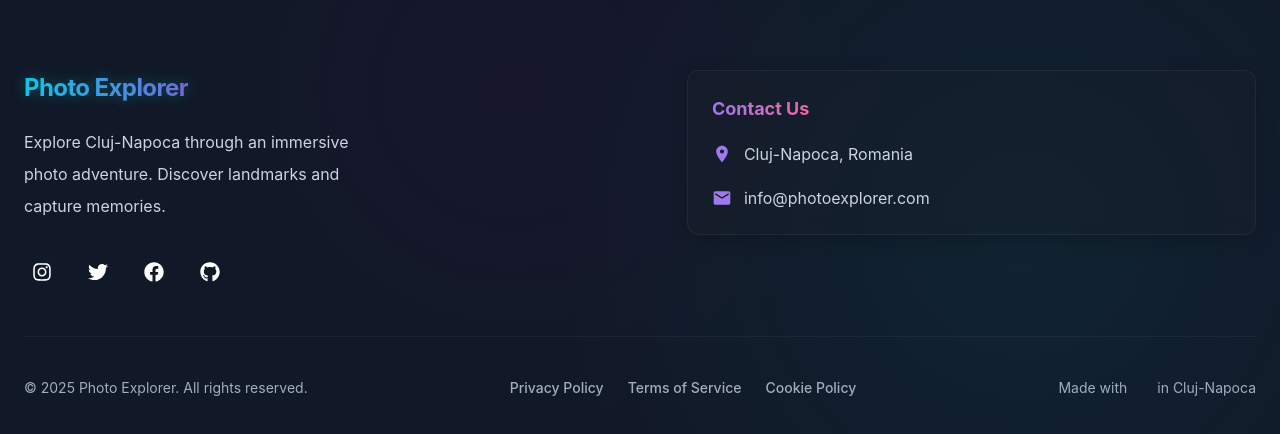
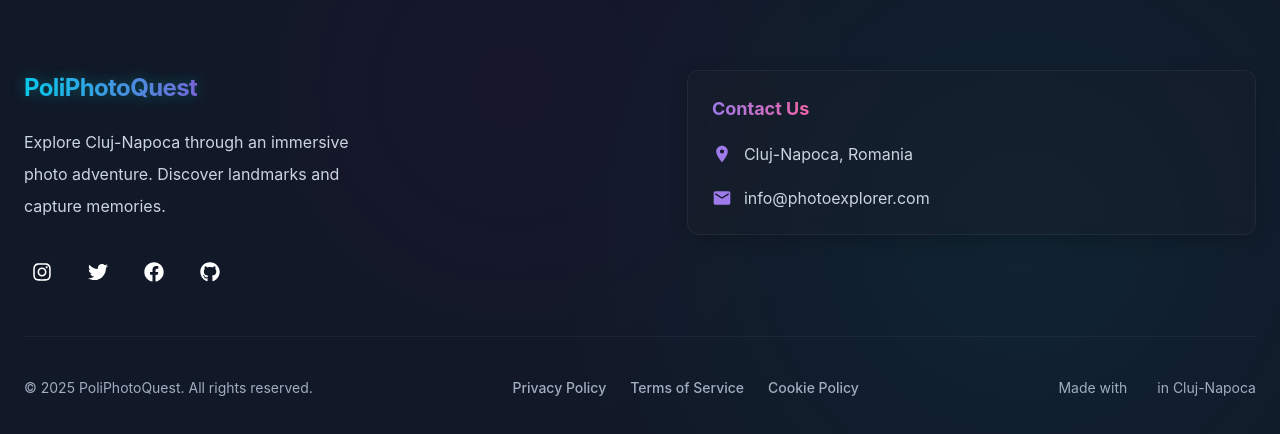
Before and after one commit to IonutzHerbil/bitstone-contest, a React (Create React App) app: page / in a window 1280 px wide. Shown: the part 1157-1591 px from the top of the page. Built offline with nearby package versions, Linux system fonts and the light colour scheme; no server answers; sample sign-in values are in the browser's storage.

Commit message:
changed name

```diff
--- a/src/components/Footer.js
+++ b/src/components/Footer.js
@@ -51,7 +51,7 @@ const Footer = ({ onViewChange }) => {
               letterSpacing="tight"
               textShadow="0 0 15px rgba(0, 255, 255, 0.3)"
             >
-              Photo Explorer
+              PoliPhotoQuest
             </Text>
             <Text color="gray.300" maxW="350px" textAlign={{ base: 'center', md: 'left' }} lineHeight="taller" fontSize="md">
               Explore Cluj-Napoca through an immersive photo adventure. Discover landmarks and capture memories.
@@ -150,7 +150,7 @@ const Footer = ({ onViewChange }) => {
           gap={4}
         >
           <Text>
-            © {currentYear} Photo Explorer. All rights reserved.
+            © {currentYear} PoliPhotoQuest. All rights reserved.
           </Text>
           <HStack spacing={6} justify="center">
             <ChakraLink
```
